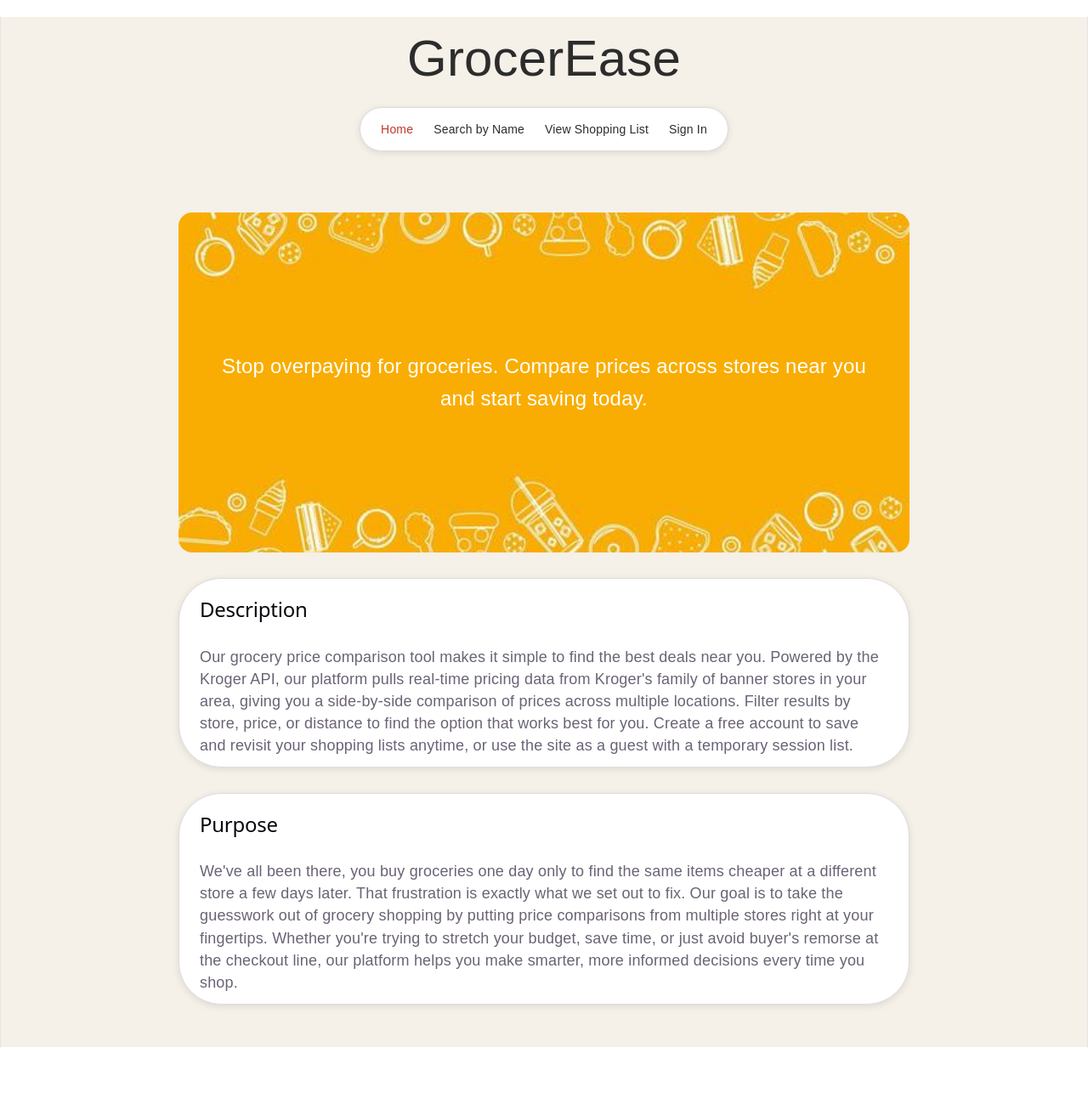
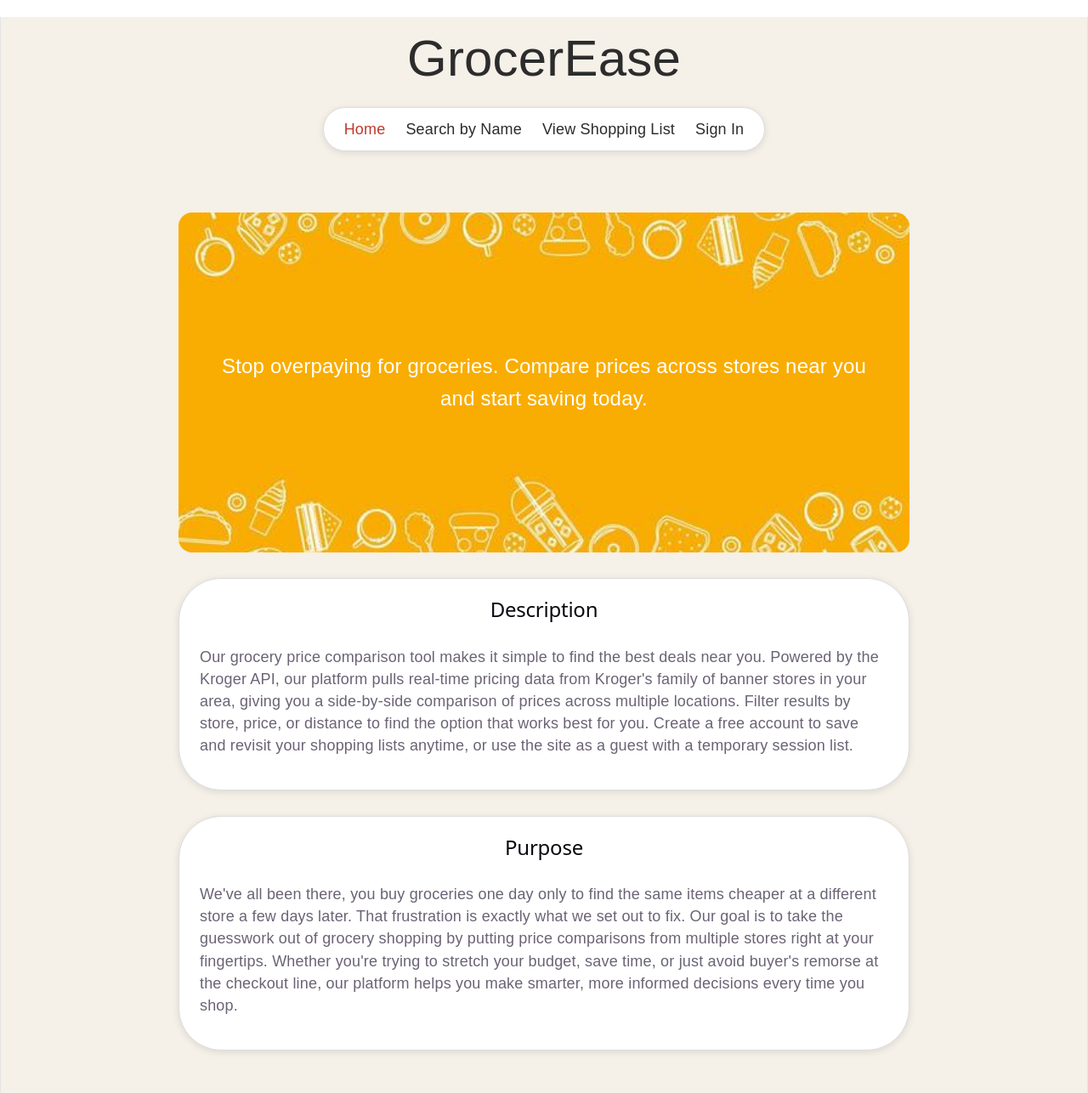
Before and after one commit to skyhbui-hub/finalProject, a React (Vite) app: page / in a window 1280 px wide. Shown: the whole page at 85% size. Before the commit the page ends 1232 px from the top, so only its background shows below. Built offline with nearby package versions, Linux system fonts and the light colour scheme; no server answers.

Commit message:
Added changes to navbar and fixed spacing in home

```diff
--- a/src/components/Navbar.css
+++ b/src/components/Navbar.css
@@ -25,7 +25,7 @@
   .navbar-links a {
     text-decoration: none;
     color: #2C2C2C;
-    font-size: 14px;
+    font-size: 18px;
   }
 
   .navbar-links a.active {
@@ -50,3 +50,16 @@
     margin: 20px auto;
     padding: 12px 24px;
   }
+
+  .sign-out-btn {
+    background: none;
+    border: none;
+    color: #2C2C2C;
+    font-size: 14px;
+    cursor: pointer;
+    padding: 0;
+  }
+
+  .sign-out-btn:hover {
+    color: #E67E22;
+  }
--- a/src/components/navbar.tsx
+++ b/src/components/navbar.tsx
@@ -1,7 +1,21 @@
-import { NavLink } from 'react-router-dom'
+import { NavLink, useNavigate } from 'react-router-dom'
+import { useAuth } from '../../contexts/authContext'
+import { doSignOut } from '../../firebase/auth'
 import './Navbar.css'
 
 function Navbar() {
+  const { userLoggedIn } = useAuth();
+  const navigate = useNavigate();
+
+  const handleSignOut = async () => {
+    try {
+      await doSignOut();
+      navigate('/sign-in');
+    } catch (err) {
+      console.error('Failed to sign out', err);
+    }
+  };
+
   return (
     <div className='outerContainer'>
       <div className='website-title'>
@@ -18,9 +32,15 @@ function Navbar() {
           <NavLink to="/view-shopping-list" className={({ isActive }) => isActive ? 'active' : ''}>
             View Shopping List
           </NavLink>
-          <NavLink to="/sign-in" className={({ isActive }) => isActive ? 'active' : ''}>
-            Sign In
-          </NavLink>
+          {userLoggedIn ? (
+            <button onClick={handleSignOut} className="sign-out-btn">
+              Sign Out
+            </button>
+          ) : (
+            <NavLink to="/sign-in" className={({ isActive }) => isActive ? 'active' : ''}>
+              Sign In
+            </NavLink>
+          )}
         </div>
       </nav>
     </div>
--- a/src/pages/Home.css
+++ b/src/pages/Home.css
@@ -47,4 +47,5 @@
   h2{
     padding-bottom: 20px;
     padding-top: 10px;
+    text-align: center;
   }
--- a/src/pages/Home.tsx
+++ b/src/pages/Home.tsx
@@ -15,7 +15,7 @@ function Home() {
         <h2>
           Description
         </h2>
-        <p>
+        <p className='pb-6'>
           Our grocery price comparison tool makes it simple to find the best deals near you. Powered by the Kroger API, our platform pulls real-time pricing data
           from Kroger's family of banner stores in your area, giving you a side-by-side comparison of prices across multiple locations. Filter results by store, price,
           or distance to find the option that works best for you. Create a free account to save and revisit your shopping lists anytime, or use the site as a guest with
@@ -27,7 +27,7 @@ function Home() {
         <h2>
           Purpose
         </h2>
-        <p>
+        <p className='pb-6'>
           We've all been there, you buy groceries one day only to find the same items cheaper at a different store a few days later. That frustration is exactly what we set
           out to fix. Our goal is to take the guesswork out of grocery shopping by putting price comparisons from multiple stores right at your fingertips. Whether you're
           trying to stretch your budget, save time, or just avoid buyer's remorse at the checkout line, our platform helps you make smarter, more informed decisions every time you shop.
```
